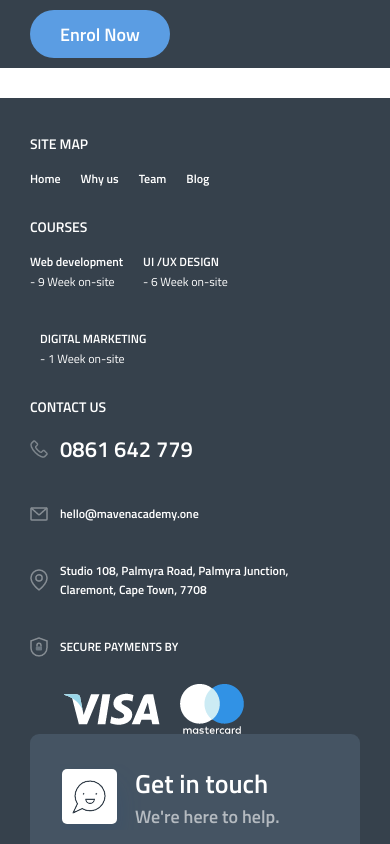
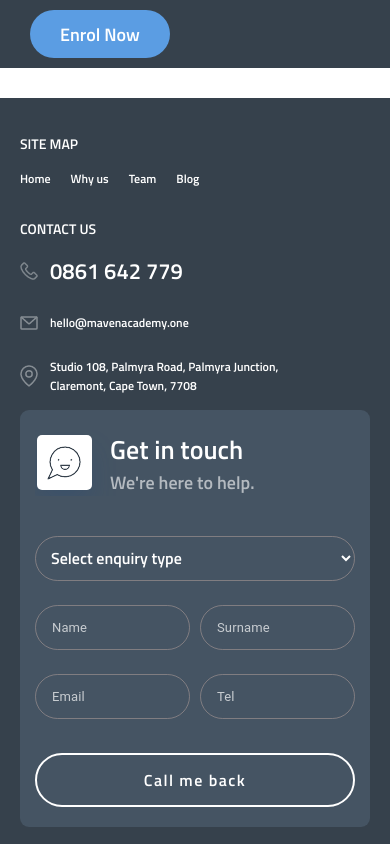
Before and after one commit to WebOlegFedorov/Alumni, a website: page index.html in a window 390 px wide. Shown: the top 844 px of the page. Drawn offline with Linux system fonts and the light colour scheme.

Commit message:
finish mobile version of footer Find Alunmi page

```diff
--- a/app.scss
+++ b/app.scss
@@ -749,6 +749,12 @@ footer {
   option {
     background: #455463;
   }
+
+}
+.footer-top-wrapper {
+  display: flex;
+  width: 100%;
+  justify-content: space-around;
 }
 
 .payment-types {
@@ -769,6 +775,7 @@ footer {
 }
 .footer-form {
   max-width: 410px;
+  min-width: 280px;
   background-color: #455463;
   border-radius: 9px;
   padding: 30px 45px;
@@ -783,6 +790,10 @@ footer {
     width: 100%;
     font-family: 'Titillium Web', sans-serif !important;
     margin-top: 34px;
+    &::before,
+    &::after {
+      background-color: #aab1b7;
+    }
   }
   &-title {
     background: url(img/footer-form.png) -22px -4px no-repeat;
@@ -815,7 +826,7 @@ footer {
       padding: 50px 50px;
     }
     &-form {
-      max-width: 280px;
+      // max-width: 280px;
       background-color: #455463;
       border-radius: 9px;
       padding: 30px 30px;
@@ -829,7 +840,16 @@ footer {
       flex-direction: column;
     }
     &-top {
+      justify-content: space-around;
       padding: 35px 30px;
+      &-wrapper {
+        flex-direction: column;
+        width: initial;
+      }
+    }
+    &-form {
+      max-width: 350px;
+      padding: 20px 15px;
     }
     &-copyright {
       margin-bottom: 15px;
@@ -837,9 +857,11 @@ footer {
         margin-bottom: 7px;
       }
     }
+    &--courses {
+      display: none;
+    }
   }
   .footer-top {
-    flex-direction: column;
     &-section--items {
       flex-wrap: wrap;
       flex-direction: row;
@@ -847,6 +869,9 @@ footer {
     &-section--item {
       padding: 10px 10px;
     }
+  }
+  .footer-top-section--title {
+    margin-bottom: 5px;
   }
   .footer--site-map,
   .footer--courses {
@@ -856,7 +881,35 @@ footer {
       }
     }
   }
-  .footer-top-section--title {
-    margin-bottom: 5px;
+
+  .footer--site-map {
+    margin-bottom: 15px;
+  }
+
+  .contact-us-secure,
+  .payment-types {
+    display: none;
   }
 }
+@media screen and (max-width: 650px) {
+  .footer {
+    &-top {
+      padding: 35px 20px;
+      flex-direction: column;
+    }
+    &-form {
+      max-width: 350px;
+      width: initial;
+      min-width: initial;
+    }
+    &-top-section--item {
+      margin-bottom: 5px;
+    }
+  }
+}
+@media screen and (max-width: 400px) {
+  footer .footer-form--inputs-wrapper .mdc-text-field {
+    width: calc((100% - 10px)/2);
+  }
+
+}
--- a/index.html
+++ b/index.html
@@ -20,7 +20,8 @@
     </header>
    <footer class="footer">
        <div class="footer-top">
-
+           <!-- SITE MAP and COURSES -->
+            <div class="footer-top-wrapper">
                 <!-- SITE MAP -->
                 <div class="footer-top-section footer--site-map">
                         <div class="footer-top-section--title">Site map</div>
@@ -66,6 +67,7 @@
                             <p class="mastercard"></p>
                         </div>
                 </div><!-- end of footer-top-section -->
+            </div><!--end of footer-top-wrapper-->
 
            <!-- GET IN TOUCH -->
            <div class="footer-top-section">
```
Also changed, not shown: dist/bundle.css. Lines whose indentation alone changed are shown as unchanged.
